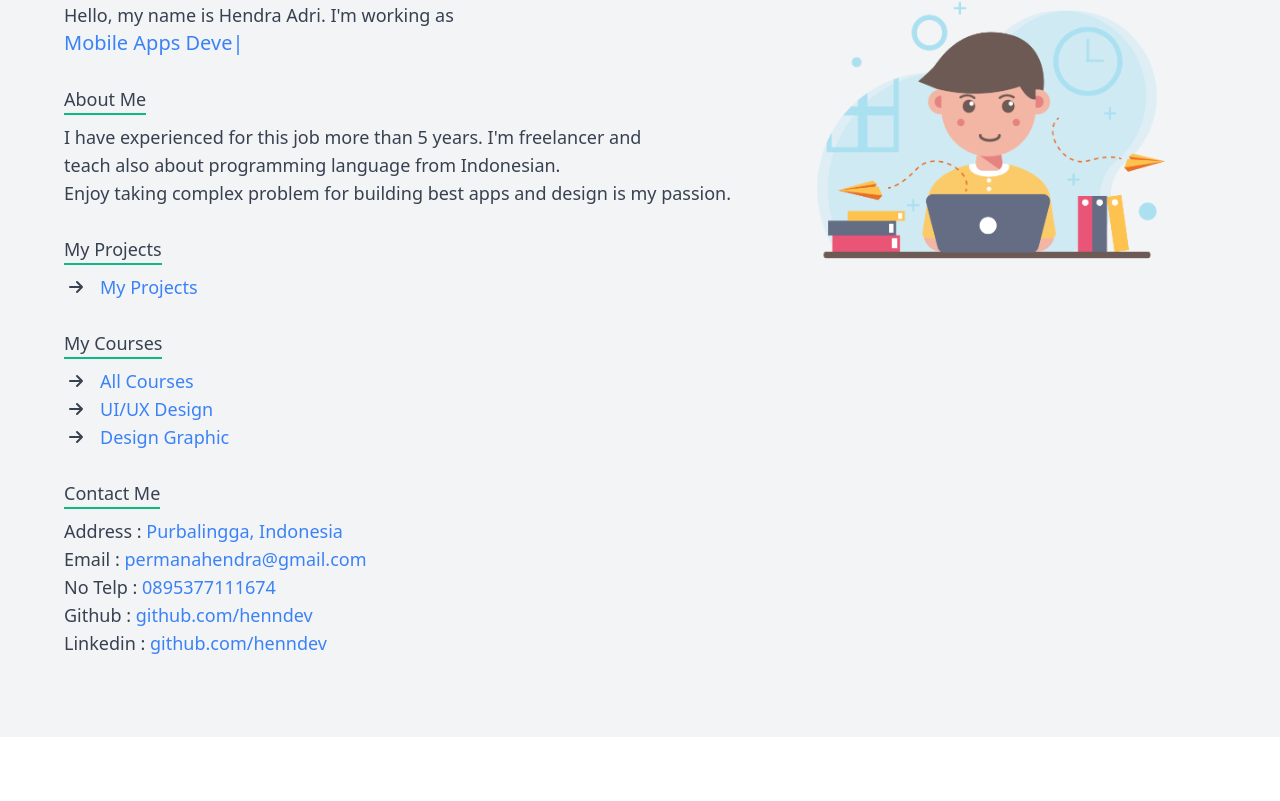
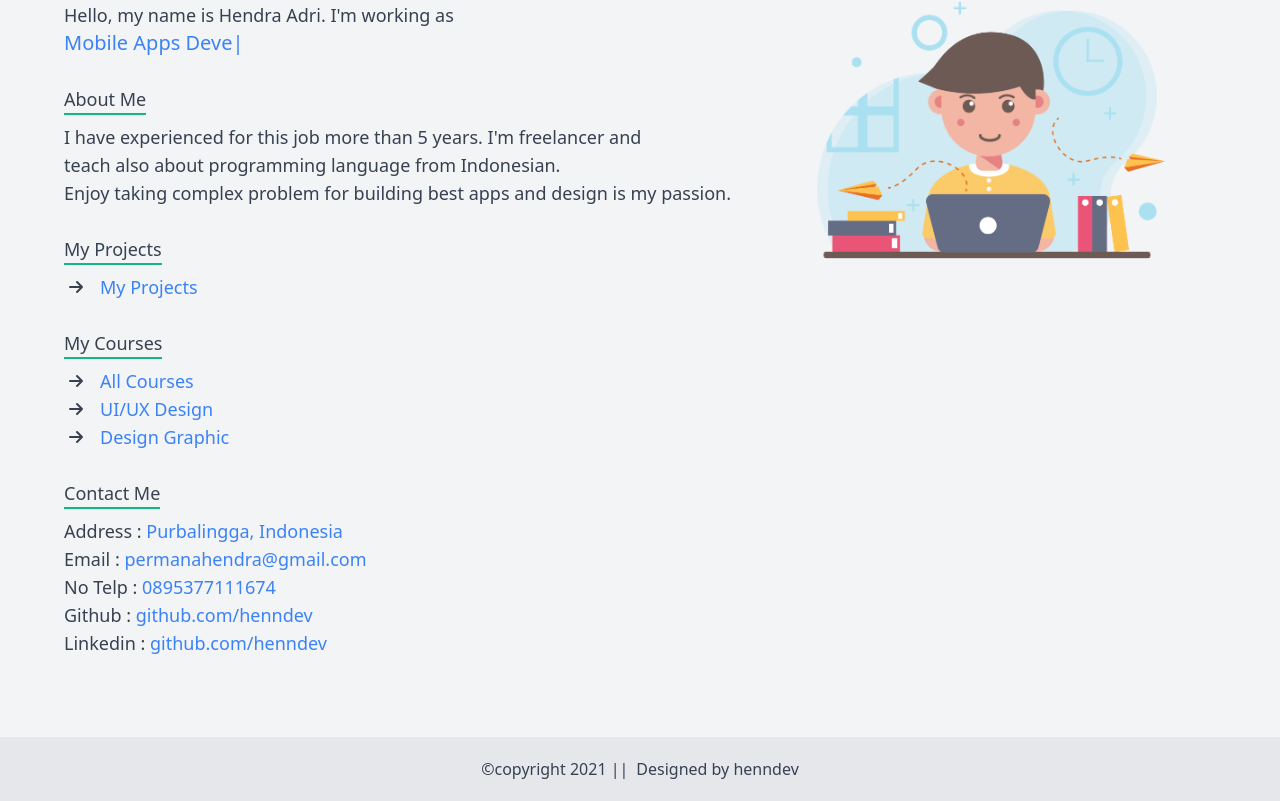
Before and after one commit to hennndev/next-portofolio, a Next.js app: page / in a window 1280 px wide. Shown: the part 231-1032 px from the top of the page. Before the commit the page ends 968 px from the top, so only its background shows below. Built offline with nearby package versions, Linux system fonts and the light colour scheme.

Commit message:
first-commit

```diff
--- /dev/null
+++ b/components/ui/footer.js
@@ -0,0 +1,14 @@
+import React from 'react'
+import Wrapper from './wrapper'
+
+const Footer = () => {
+    return (
+        <div className="bg-gray-200 text-gray-700 dark:bg-gray-800 dark:text-gray-200 w-full transition duration-200 ease-in py-5">
+            <div className="flex items-center justify-center">
+                &copy;copyright 2021 || <span className="ml-2">Designed by henndev</span>
+            </div>
+        </div>
+    )
+}
+
+export default Footer
--- a/pages/404.js
+++ b/pages/404.js
@@ -1,7 +1,7 @@
 import React from 'react'
+import Head from 'next/head'
+import { useRouter } from 'next/router'
 import { HomeIcon } from '@heroicons/react/outline'
-import { useRouter } from 'next/router'
-import Head from 'next/head'
 
 const NotFound = () => {
 
--- a/pages/_app.js
+++ b/pages/_app.js
@@ -1,6 +1,7 @@
 import '../styles/globals.css'
+import { useState } from 'react'
 import Navbar from '../components/ui/navbar'
-import { useState } from 'react'
+import Footer from '../components/ui/footer'
 
 function MyApp({ Component, pageProps }) {
 
@@ -10,6 +11,7 @@ function MyApp({ Component, pageProps }) {
     <main className={`${darkTheme ? 'dark' : 'light'}`}>
       <Navbar toggleTheme={() => setDarkTheme(!darkTheme)} darkTheme={darkTheme}/>
       <Component {...pageProps} />
+      <Footer/>
     </main>
   )
 }
--- a/pages/all-courses/[...slug].js
+++ b/pages/all-courses/[...slug].js
@@ -1,8 +1,8 @@
 import React from 'react'
+import Head from 'next/head'
 import { useRouter } from 'next/router'
 import Courses from '../../components/courses/courses'
 import Wrapper from '../../components/ui/wrapper'
-import Head from 'next/head'
 import { filterCourses } from '../../constants/constants'
 import { ArrowSmLeftIcon } from '@heroicons/react/outline'
 
--- a/pages/all-courses/[courseId].js
+++ b/pages/all-courses/[courseId].js
@@ -1,7 +1,7 @@
 import React from 'react'
 import Head from 'next/head'
+import { useRouter } from 'next/router'
 import Wrapper from '../../components/ui/wrapper'
-import { useRouter } from 'next/dist/client/router'
 import { findCourse } from '../../constants/constants'
 import { ArrowSmLeftIcon } from '@heroicons/react/outline'
 
--- a/pages/all-courses/index.js
+++ b/pages/all-courses/index.js
@@ -1,10 +1,10 @@
 import React, { useState } from 'react'
 import Head from 'next/head'
+import { useRouter } from 'next/router'
 import Modal from '../../components/ui/modal'
 import Wrapper from '../../components/ui/wrapper'
 import { FilterIcon } from '@heroicons/react/outline'
 import Courses from '../../components/courses/courses'
-import { useRouter } from 'next/router'
 import { categoryCourse, levelCourse, allCourses } from '../../constants/constants'
 
 const AllCourses = () => {
--- a/pages/all-projects.js
+++ b/pages/all-projects.js
@@ -1,7 +1,7 @@
 import React from 'react'
+import Head from 'next/head'
 import Projects from '../components/projects/projects'
 import Wrapper from '../components/ui/wrapper'
-import Head from 'next/head'
 
 const AllProjects = () => {
     return (
--- a/pages/index.js
+++ b/pages/index.js
@@ -1,7 +1,7 @@
 import Head from 'next/head'
 import Typed from 'react-typed'
 import { ArrowSmRightIcon } from '@heroicons/react/outline'
-import { useRouter } from 'next/dist/client/router'
+import { useRouter } from 'next/router'
 import Image from 'next/image'
 import Wrapper from '../components/ui/wrapper'
 
```
